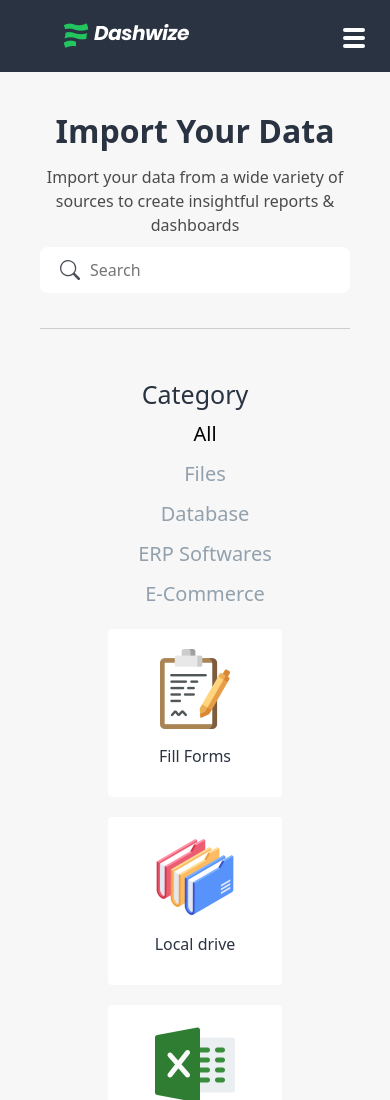
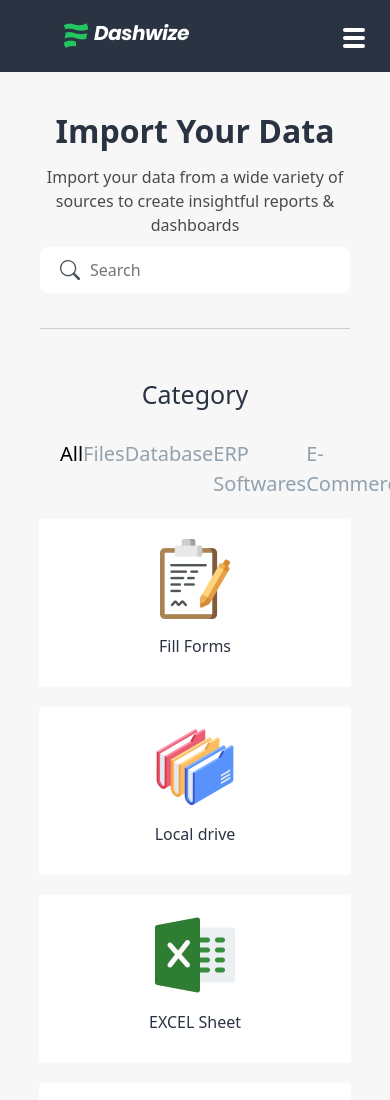
Before and after one commit to engessa85/dashwize, a React (Create React App) app: page /dataimport in a window 390 px wide. Shown: the top 1100 px of the page. Built offline with nearby package versions, Linux system fonts and the light colour scheme.

Commit message:
adjust the resposive of the data selection page

```diff
--- a/src/sass/pages/_dataimport.scss
+++ b/src/sass/pages/_dataimport.scss
@@ -63,7 +63,10 @@
           font-weight: 500;
           font-size: 24px;
           @include m.breakpointsDown(medium) {
-            text-align: center;
+            margin-top: 30px;
+            display: flex;
+            flex-direction: row;
+            justify-content: space-between;
             font-size: 20px;
           }
           li {
@@ -91,6 +94,12 @@
           display: flex;
           flex-direction: column;
           gap: 20px;
+          @include m.breakpointsDown(medium) {
+            width: 100%;
+            display: flex;
+            justify-content: center;
+            align-items: center;
+          }
 
           h1 {
             font-weight: 500;
@@ -107,6 +116,7 @@
             @include m.breakpointsDown(medium) {
               flex-direction: column;
               gap: 20px;
+
             }
 
             .linkcontainer {
@@ -129,6 +139,10 @@
                   align-items: center;
                   flex-direction: column;
                   gap: 15px;
+                  @include m.breakpointsDown(medium) {
+                    width: 80vw;
+
+                  }
                   img {
                     width: 80px;
                     height: 80px;
```
